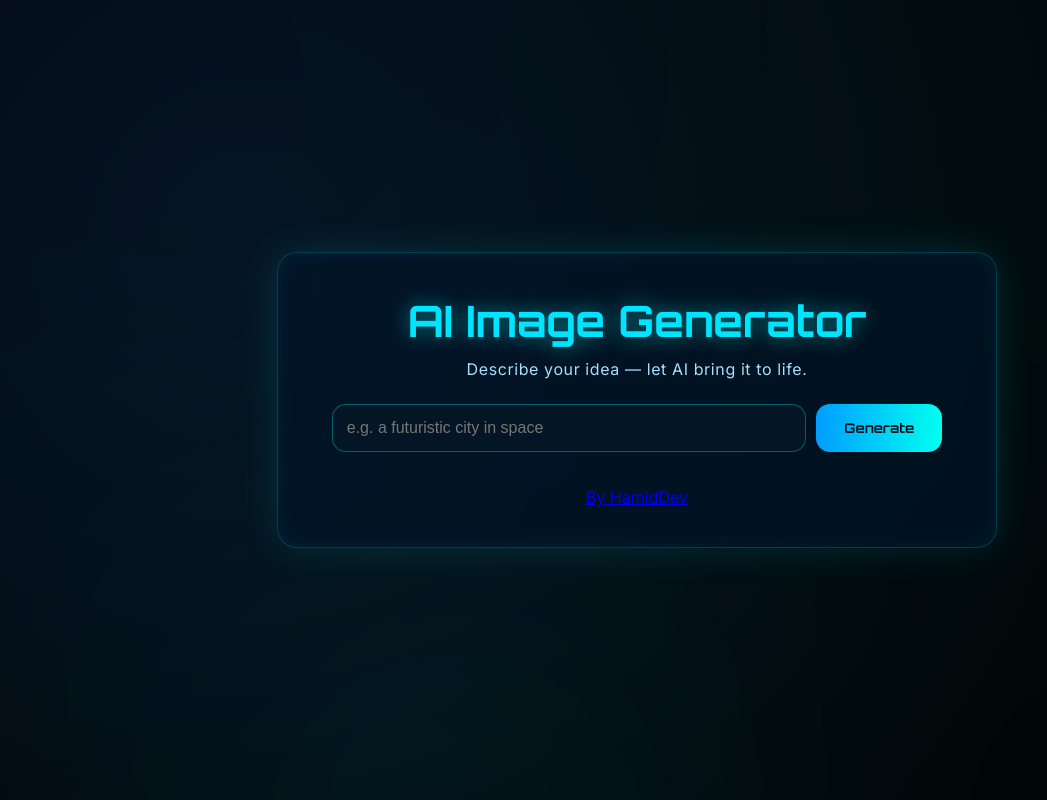
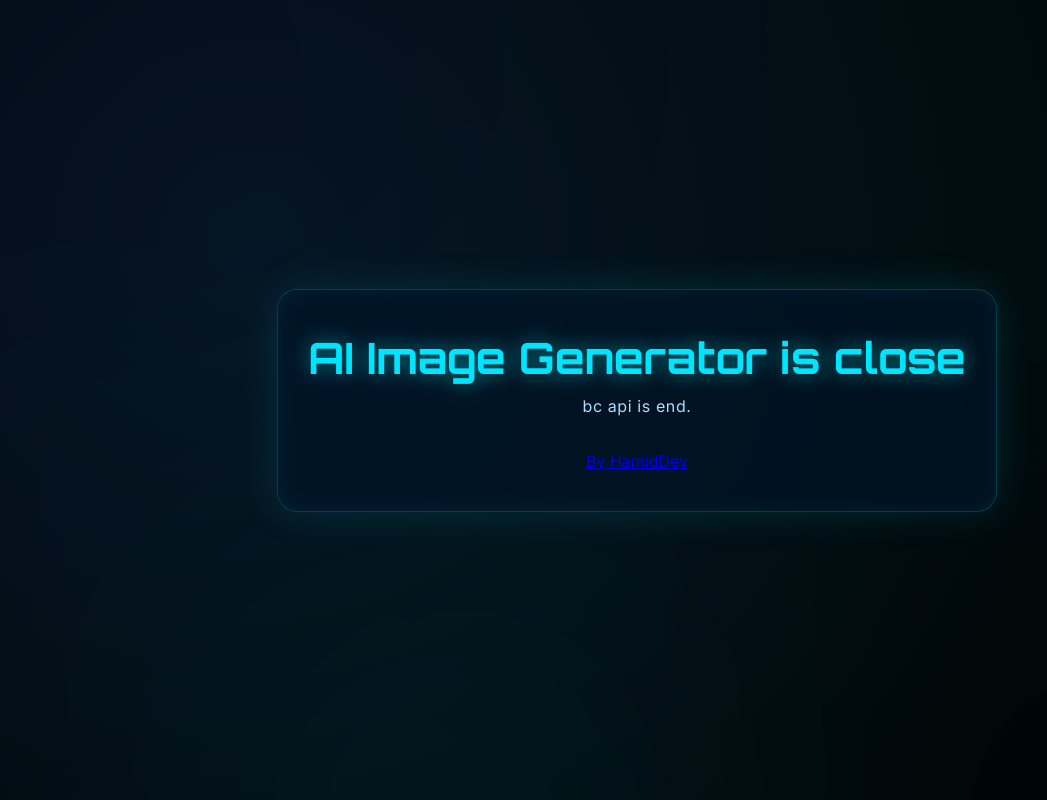
Before and after one commit to hamid-dev591/Hamid-Ai2025, a website: page public/index.html in a window 1280 px wide. Shown: the top 800 px of the page, without its empty margins (3-1050 px from the left). Drawn offline with Linux system fonts and the light colour scheme.

Commit message:
Update index.html

```diff
--- a/public/index.html
+++ b/public/index.html
@@ -10,18 +10,9 @@
   <div class="overlay"></div>
 
   <div class="container">
-    <h1 class="glow">AI Image Generator</h1>
-    <p class="subtext">Describe your idea — let AI bring it to life.</p>
+    <h1 class="glow">AI Image Generator is close</h1>
+    <p class="subtext">bc api is end.</p>
 
-    <div class="input-box">
-      <input id="inp" type="text" placeholder="e.g. a futuristic city in space" />
-      <button id="genBtn" class="pulse-btn">Generate</button>
-    </div>
-
-    <div id="loader" class="loader" style="display:none;">
-      <div class="spinner"></div>
-      <span>Generating magic...</span>
-    </div>
 
     <div id="images" class="images-box"></div>
 
```
